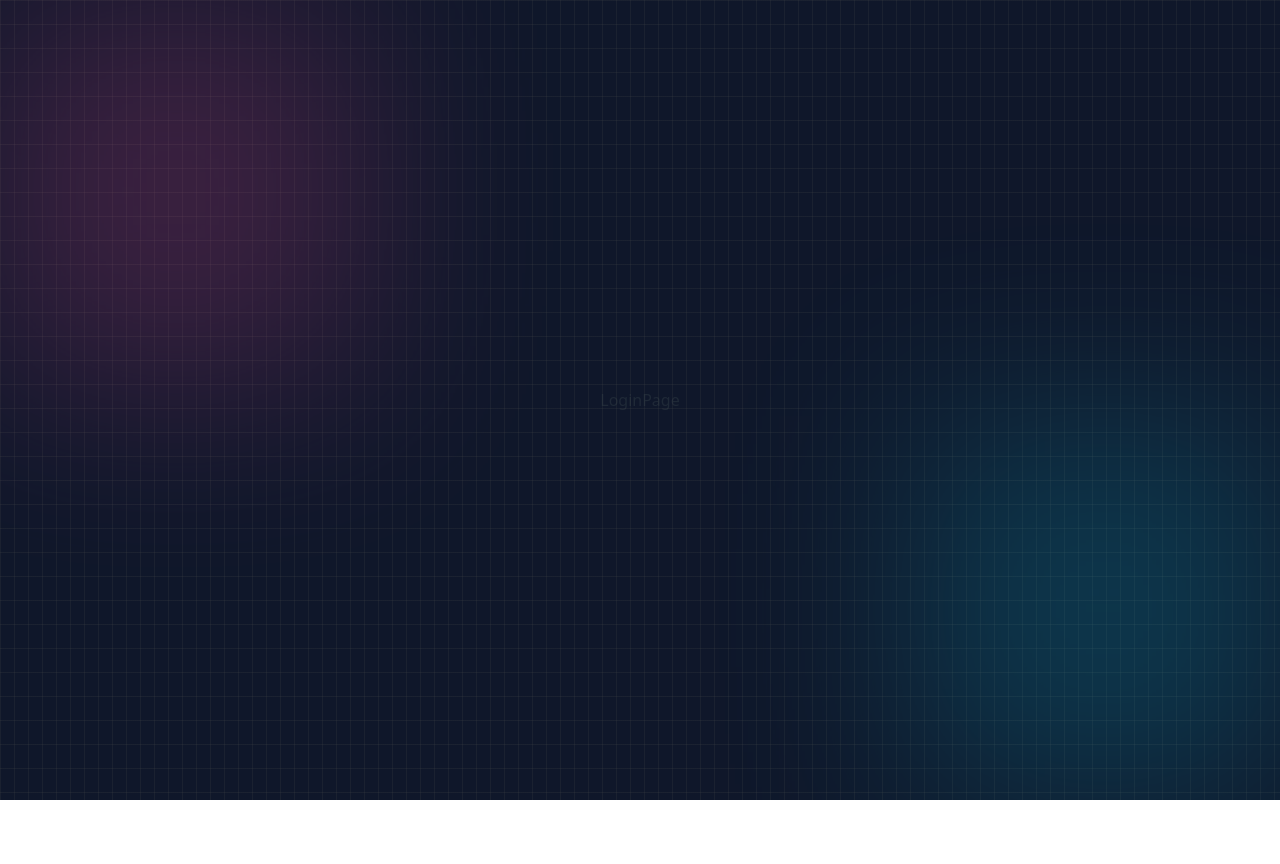
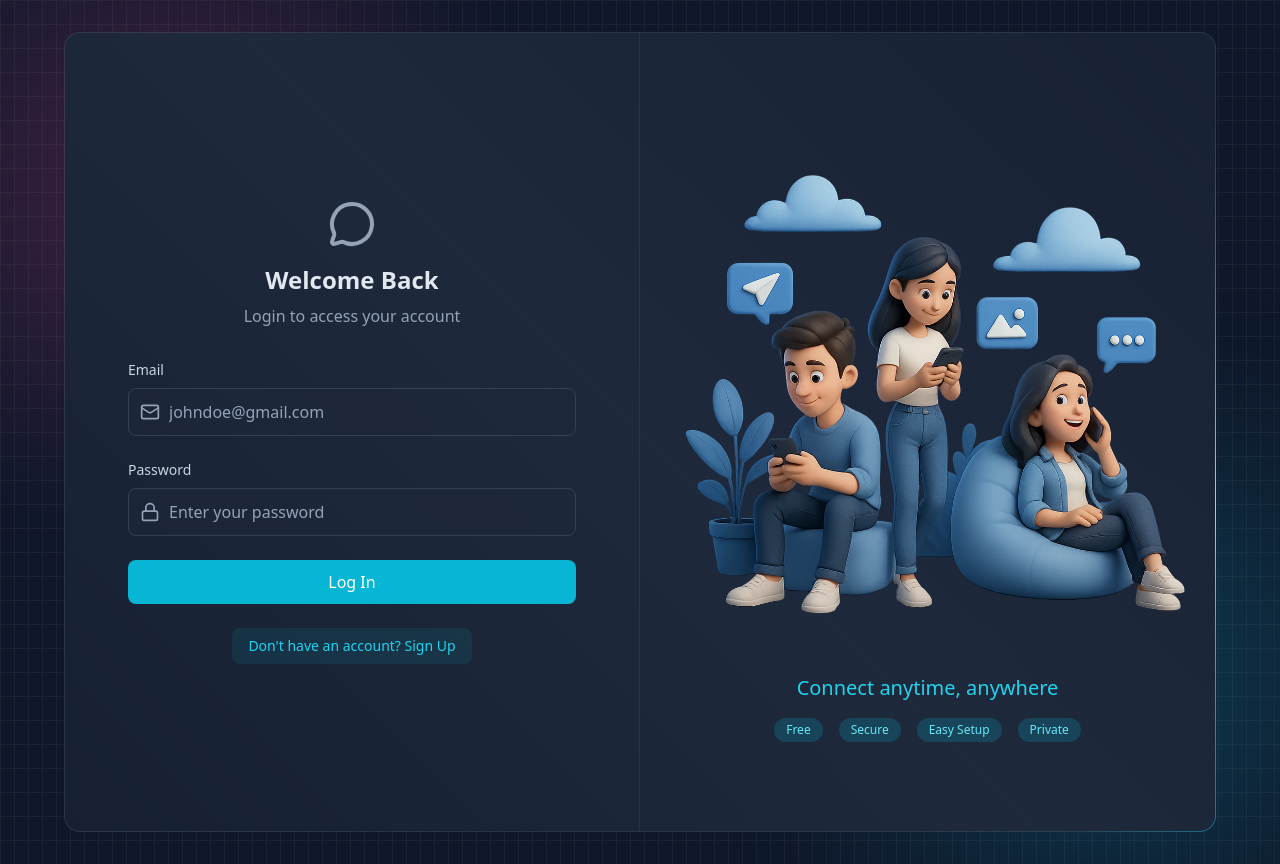
Before and after one commit to shivarm/chatify, a React (Vite) app in the folder client/: page /login in a window 1280 px wide. Before the commit the page ends 800 px from the top, so only its background shows below. Built offline with nearby package versions, Linux system fonts and the light colour scheme; no server answers.

Commit message:
feat(ui): login page and call logout endpoint (#9)

```diff
--- a/client/src/pages/LoginPage.jsx
+++ b/client/src/pages/LoginPage.jsx
@@ -1,7 +1,108 @@
-import React from "react";
+import { useState } from "react";
+import { useAuthStore } from "../store/useAuthStore";
+import { MessageCircleIcon, LockIcon, MailIcon, LoaderIcon } from "lucide-react";
+import AnimatedBorder from "../components/AnimatedBorder";
+import { Link } from "react-router";
 
 function LoginPage() {
-  return <div>LoginPage</div>;
+  const [formData, setFormData] = useState({ email: "", password: "" });
+  const { logIn, isLoggingIn } = useAuthStore();
+
+  const handleSubmit = (e) => {
+    e.preventDefault();
+    logIn(formData);
+  };
+
+  return (
+    <div className="w-full flex items-center justify-center p-4 bg-slate-900">
+      <div className="relative w-full max-w-6xl md:h-[800px] h-[650px]">
+        <AnimatedBorder>
+          <div className="w-full flex flex-col md:flex-row">
+            {/* FORM CLOUMN - LEFT SIDE */}
+            <div className="md:w-1/2 p-8 flex items-center justify-center md:border-r border-slate-600/30">
+              <div className="w-full max-w-md">
+                {/* HEADING TEXT */}
+                <div className="text-center mb-8">
+                  <MessageCircleIcon className="w-12 h-12 mx-auto text-slate-400 mb-4" />
+                  <h2 className="text-2xl font-bold text-slate-200 mb-2">Welcome Back</h2>
+                  <p className="text-slate-400">Login to access your account</p>
+                </div>
+
+                {/* FORM */}
+                <form onSubmit={handleSubmit} className="space-y-6">
+                  {/* EMAIL INPUT */}
+                  <div>
+                    <label className="auth-input-label">Email</label>
+                    <div className="relative">
+                      <MailIcon className="auth-input-icon" />
+                      <input
+                        type="email"
+                        value={formData.email}
+                        onChange={(e) => setFormData({ ...formData, email: e.target.value })}
+                        className="input"
+                        placeholder="johndoe@gmail.com"
+                      />
+                    </div>
+                  </div>
+
+                  {/* PASSWORD INPUT */}
+                  <div>
+                    <label className="auth-input-label">Password</label>
+                    <div className="relative">
+                      <LockIcon className="auth-input-icon" />
+                      <input
+                        type="password"
+                        value={formData.password}
+                        onChange={(e) => setFormData({ ...formData, password: e.target.value })}
+                        className="input"
+                        placeholder="Enter your password"
+                      />
+                    </div>
+                  </div>
+
+                  {/* SUBMIT BUTTON */}
+                  <button className="auth-btn" type="submit" disabled={isLoggingIn}>
+                    {isLoggingIn ? (
+                      <LoaderIcon className="w-full h-5 animate-spin text-center" />
+                    ) : (
+                      "Log In"
+                    )}
+                  </button>
+                </form>
+
+                <div className="mt-6 text-center">
+                  <Link to="/signup" className="auth-link">
+                    Don't have an account? Sign Up
+                  </Link>
+                </div>
+              </div>
+            </div>
+
+            {/* FORM ILLUSTRATION - RIGHT SIDE */}
+            <div className="hidden md:w-1/2 md:flex items-center justify-center p-6 bg-gradient-to-bl from-slate-800/20 to-transparent">
+              <div>
+                <img
+                  src="/login.png"
+                  alt="People using mobile devices"
+                  className="w-full h-auto object-contain"
+                />
+                <div className="mt-6 text-center">
+                  <h3 className="text-xl font-medium text-cyan-400">Connect anytime, anywhere</h3>
+
+                  <div className="mt-4 flex justify-center gap-4">
+                    <span className="auth-badge">Free</span>
+                    <span className="auth-badge">Secure</span>
+                    <span className="auth-badge">Easy Setup</span>
+                    <span className="auth-badge">Private</span>
+                  </div>
+                </div>
+              </div>
+            </div>
+          </div>
+        </AnimatedBorder>
+      </div>
+    </div>
+  );
 }
 
 export default LoginPage;
--- a/client/src/store/useAuthStore.js
+++ b/client/src/store/useAuthStore.js
@@ -6,6 +6,7 @@
   authUser: null,
   isCheckingAuth: true,
   isSigningUp: false,
+  isLoggingIn: false,
 
   checkAuth: async () => {
     try {
@@ -31,4 +32,26 @@
       set({ isSigningUp: false });
     }
   },
+  logIn: async (data) => {
+    set({ isLoggingIn: true });
+    try {
+      const response = await axiosInstance.post("/auth/login", data);
+      set({ authUser: response.data });
+      toast.success("Logged in successfully");
+    } catch (error) {
+      toast.error(error.response?.data?.message || "An error occurred during login.");
+    } finally {
+      set({ isLoggingIn: false });
+    }
+  },
+
+  logOut: async () => {
+    try {
+      const response = axiosInstance.post("/auth/logout");
+      set({ authUser: null });
+      toast.success("Logged Out successfully");
+    } catch (error) {
+      toast.error(error.response?.data?.message || "An error occurred during log out.");
+    }
+  },
 }));
```
Also changed, not shown: client/public/login.png (added).
